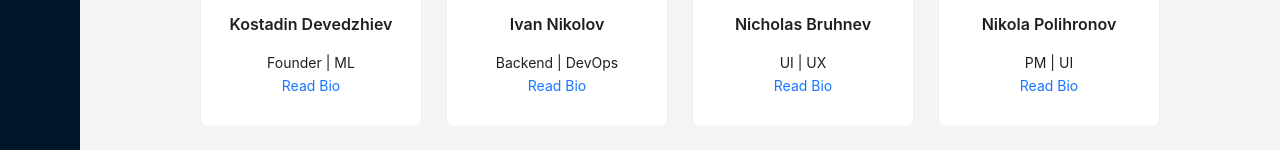
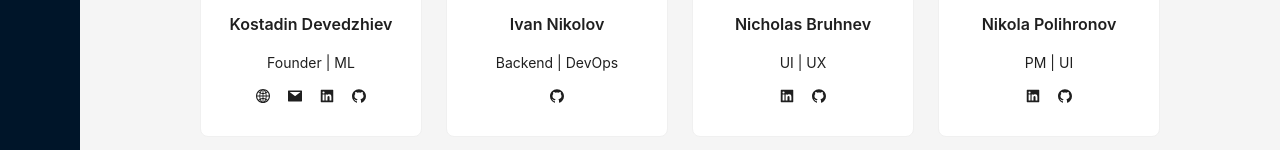
Before and after one commit to kostadindev/GONEXT, a React (Create React App) app in the folder frontend/: page /about-us in a window 1280 px wide. Shown: the part 524-674 px from the top of the page. Built offline with nearby package versions, Linux system fonts and the light colour scheme; no server answers; a web font is replaced by a local one.

Commit message:
style contact cards

```diff
--- a/frontend/src/features/about-us/about-us.tsx
+++ b/frontend/src/features/about-us/about-us.tsx
@@ -1,9 +1,12 @@
 import React from "react";
 import { Card, Row, Col, Typography, Button } from "antd";
 import {
+  GithubFilled,
   GithubOutlined,
+  GlobalOutlined,
+  LinkedinFilled,
+  MailFilled,
   MailOutlined,
-  SearchOutlined,
 } from "@ant-design/icons";
 
 const { Title, Text } = Typography;
@@ -12,7 +15,10 @@ type TeamMember = {
   name: string;
   title: string;
   image: string;
-  link: string;
+  github?: string;
+  linkedin?: string;
+  email?: string;
+  website?: string;
 };
 
 const AboutUs: React.FC = () => {
@@ -21,28 +27,33 @@ const AboutUs: React.FC = () => {
       name: "Kostadin Devedzhiev",
       title: "Founder | ML",
       image: "/profile-photos/kostadin.jpg",
-      link: "https://kostadindev.github.io/",
+      github: "https://github.com/kostadindev",
+      linkedin: "https://www.linkedin.com/in/kostadin-dev/",
+      email: "kostadin.g.devedzhiev@gmail.com",
+      website: "https://kostadindev.github.io/",
     },
     {
       name: "Ivan Nikolov",
       title: "Backend | DevOps",
       image:
         "https://scontent-lga3-2.xx.fbcdn.net/v/t39.30808-6/463968694_27285182364459185_394874216162696016_n.jpg?_nc_cat=101&ccb=1-7&_nc_sid=6ee11a&_nc_ohc=jeMA9FNu3wUQ7kNvgGomv9-&_nc_zt=23&_nc_ht=scontent-lga3-2.xx&_nc_gid=ADJN9tIISQ6-sj7Ecix0AOi&oh=00_AYCKMdO-LOfrVY1lXH-6_ITzdXFSYTW5lBjRm2levWqjuA&oe=679865CA",
-      link: "https://www.facebook.com/profile.php?id=100001823682092",
+      github: "https://github.com/nnivan",
     },
     {
       name: "Nicholas Bruhnev",
       title: "UI | UX",
       image:
         "https://media.licdn.com/dms/image/v2/C4E03AQEPzvNce2yw-g/profile-displayphoto-shrink_800_800/profile-displayphoto-shrink_800_800/0/1643814080655?e=1743033600&v=beta&t=WPSZ8ecHRbYyjFhF8D3DFxundPdRHESHqOkK6w46dvg",
-      link: "https://www.linkedin.com/in/nick-bruhnev/",
+      linkedin: "https://www.linkedin.com/in/nick-bruhnev/",
+      github: "https://github.com/nickpeterb",
     },
     {
       name: "Nikola Polihronov",
       title: "PM | UI",
       image:
         "https://media.licdn.com/dms/image/v2/D4D03AQECzDuJVxACiw/profile-displayphoto-shrink_800_800/profile-displayphoto-shrink_800_800/0/1698224514318?e=1743033600&v=beta&t=R8naXMpH4zDE0jsKk6VYRFH2etIIpPl7BqgLXfaqG6c",
-      link: "https://www.linkedin.com/in/nikola-p-811891279/overlay/photo/",
+      linkedin: "https://www.linkedin.com/in/nikola-p-811891279/",
+      github: "https://github.com/Polihronos",
     },
   ];
 
@@ -87,17 +98,50 @@ const AboutUs: React.FC = () => {
                 title={<Title level={5}>{member.name}</Title>}
                 description={<Text>{member.title}</Text>}
               />
-              <div>
-                <Button type="link" href={member.link} target="_blank">
-                  Read Bio
-                </Button>
+              <div style={{ marginTop: "10px" }}>
+                {member.website && (
+                  <Button
+                    shape="circle"
+                    type="text"
+                    target="_blank"
+                    href={member.website}
+                    style={{ paddingRight: "0px" }}
+                    icon={<GlobalOutlined />}
+                  ></Button>
+                )}
+                {member.email && (
+                  <Button
+                    shape="circle"
+                    type="text"
+                    target="_blank"
+                    href={`mailto:${member.email}`}
+                    style={{ paddingRight: "0px" }}
+                    icon={<MailFilled />}
+                  />
+                )}
+                {member.linkedin && (
+                  <Button
+                    shape="circle"
+                    type="text"
+                    href={member.linkedin}
+                    target="_blank"
+                    icon={<LinkedinFilled />}
+                  ></Button>
+                )}
+                {member.github && (
+                  <Button
+                    shape="circle"
+                    type="text"
+                    href={member.github}
+                    target="_blank"
+                    icon={<GithubFilled />}
+                  ></Button>
+                )}
               </div>
             </Card>
           </Col>
         ))}
       </Row>
-
-      {/* New Section: Interested in Joining? */}
       <div
         style={{
           textAlign: "center",
```
